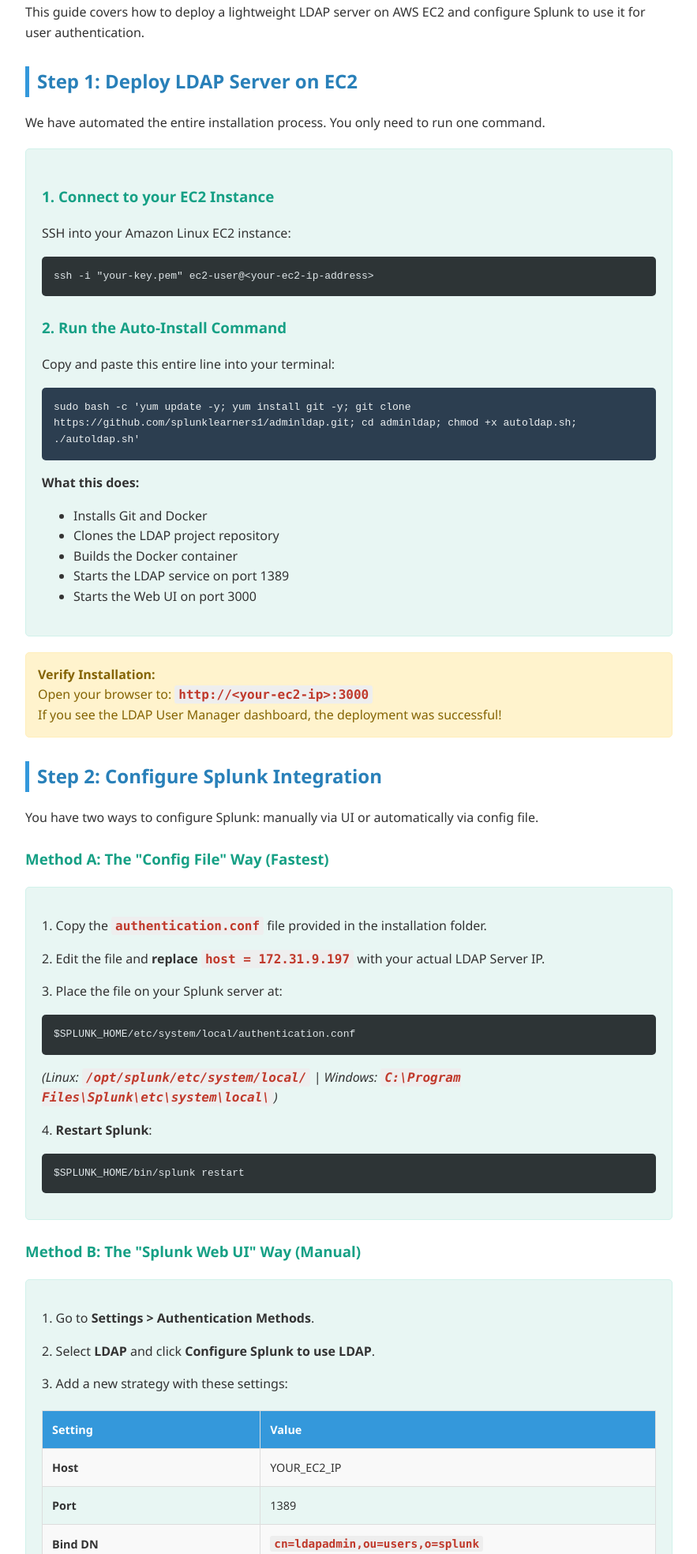
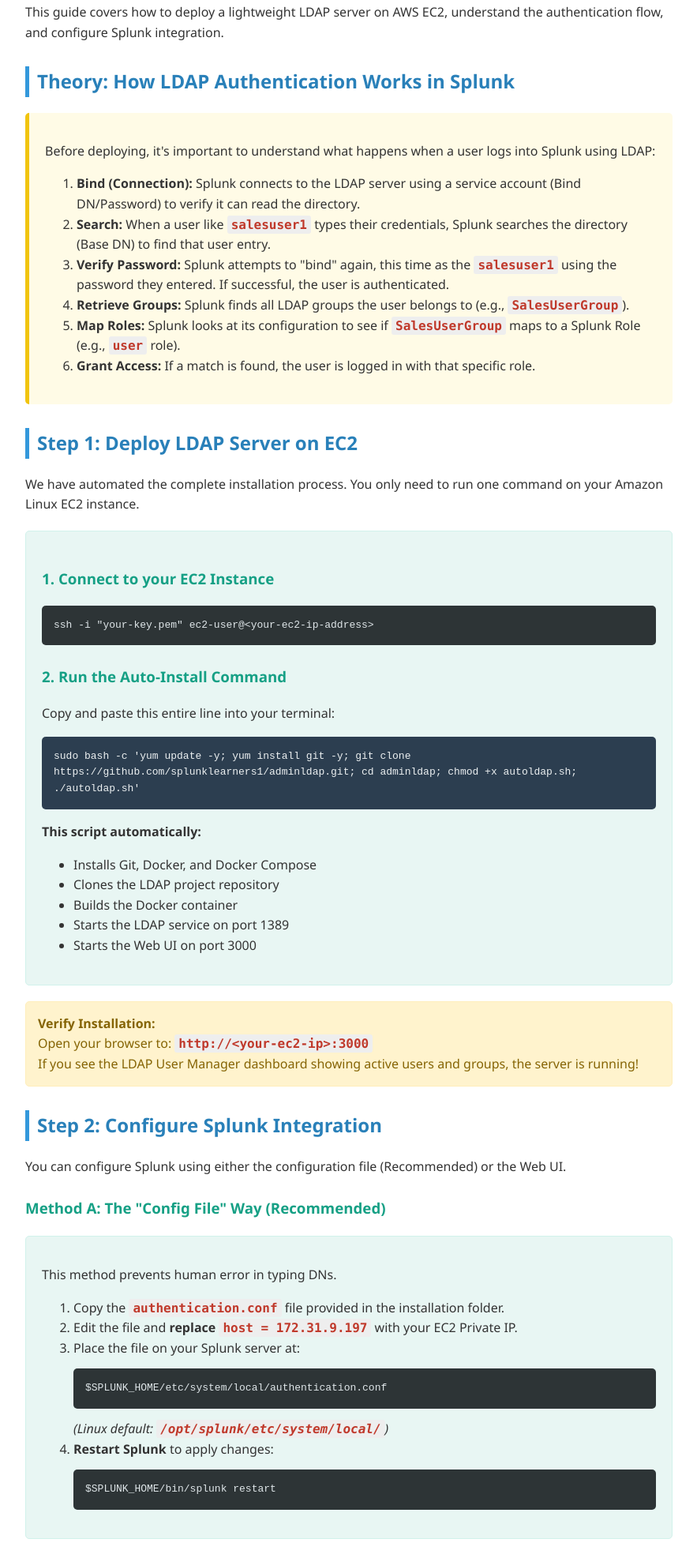
Before and after one commit to splunklearners1/adminldap, a website: page howtoldap.html in a window 1280 px wide. Shown: the part 214-2182 px from the top of the page at 79% size, without its empty margins (198-1081 px from the left). Drawn offline with Linux system fonts and the light colour scheme.

Commit message:
Added Theory section and refined Lab Guide steps

```diff
--- a/howtoldap.html
+++ b/howtoldap.html
@@ -99,22 +99,20 @@
             border: 1px solid #d1f2eb;
         }
 
+        .theory-block {
+            background: #fffbe6;
+            padding: 20px;
+            border-radius: 5px;
+            border-left: 5px solid #f1c40f;
+            margin: 20px 0;
+        }
+
         .alert {
             background: #fff3cd;
             color: #856404;
             padding: 15px;
             border: 1px solid #ffeeba;
             border-radius: 5px;
-        }
-
-        .btn-copy {
-            float: right;
-            cursor: pointer;
-            background: #ddd;
-            border: none;
-            padding: 5px 10px;
-            border-radius: 3px;
-            font-size: 12px;
         }
     </style>
 </head>
@@ -124,16 +122,37 @@
     <div class="container">
 
         <h1>LDAP Server Deployment & Splunk Integration Guide</h1>
-        <p>This guide covers how to deploy a lightweight LDAP server on AWS EC2 and configure Splunk to use it for user
-            authentication.</p>
+        <p>This guide covers how to deploy a lightweight LDAP server on AWS EC2, understand the authentication flow, and
+            configure Splunk integration.</p>
+
+        <!-- THEORY SECTION -->
+        <h2>Theory: How LDAP Authentication Works in Splunk</h2>
+        <div class="theory-block">
+            <p>Before deploying, it's important to understand what happens when a user logs into Splunk using LDAP:</p>
+            <ol>
+                <li><strong>Bind (Connection):</strong> Splunk connects to the LDAP server using a service account (Bind
+                    DN/Password) to verify it can read the directory.</li>
+                <li><strong>Search:</strong> When a user like <code>salesuser1</code> types their credentials, Splunk
+                    searches the directory (Base DN) to find that user entry.</li>
+                <li><strong>Verify Password:</strong> Splunk attempts to "bind" again, this time as the
+                    <code>salesuser1</code> using the password they entered. If successful, the user is authenticated.
+                </li>
+                <li><strong>Retrieve Groups:</strong> Splunk finds all LDAP groups the user belongs to (e.g.,
+                    <code>SalesUserGroup</code>).</li>
+                <li><strong>Map Roles:</strong> Splunk looks at its configuration to see if <code>SalesUserGroup</code>
+                    maps to a Splunk Role (e.g., <code>user</code> role).</li>
+                <li><strong>Grant Access:</strong> If a match is found, the user is logged in with that specific role.
+                </li>
+            </ol>
+        </div>
 
         <!-- STEP 1: DEPLOYMENT -->
         <h2>Step 1: Deploy LDAP Server on EC2</h2>
-        <p>We have automated the entire installation process. You only need to run one command.</p>
+        <p>We have automated the complete installation process. You only need to run one command on your Amazon Linux
+            EC2 instance.</p>
 
         <div class="step">
             <h3>1. Connect to your EC2 Instance</h3>
-            <p>SSH into your Amazon Linux EC2 instance:</p>
             <pre>ssh -i "your-key.pem" ec2-user@&lt;your-ec2-ip-address&gt;</pre>
 
             <h3>2. Run the Auto-Install Command</h3>
@@ -143,9 +162,9 @@
                 https://github.com/splunklearners1/adminldap.git; cd adminldap; chmod +x autoldap.sh; ./autoldap.sh'
             </div>
 
-            <p><strong>What this does:</strong></p>
+            <p><strong>This script automatically:</strong></p>
             <ul>
-                <li>Installs Git and Docker</li>
+                <li>Installs Git, Docker, and Docker Compose</li>
                 <li>Clones the LDAP project repository</li>
                 <li>Builds the Docker container</li>
                 <li>Starts the LDAP service on port 1389</li>
@@ -156,32 +175,37 @@
         <div class="alert">
             <strong>Verify Installation:</strong><br>
             Open your browser to: <code>http://&lt;your-ec2-ip&gt;:3000</code><br>
-            If you see the LDAP User Manager dashboard, the deployment was successful!
+            If you see the LDAP User Manager dashboard showing active users and groups, the server is running!
         </div>
 
         <!-- STEP 2: SPLUNK INTEGRATION -->
         <h2>Step 2: Configure Splunk Integration</h2>
-        <p>You have two ways to configure Splunk: manually via UI or automatically via config file.</p>
+        <p>You can configure Splunk using either the configuration file (Recommended) or the Web UI.</p>
 
-        <h3>Method A: The "Config File" Way (Fastest)</h3>
+        <h3>Method A: The "Config File" Way (Recommended)</h3>
         <div class="step">
-            <p>1. Copy the <code>authentication.conf</code> file provided in the installation folder.</p>
-            <p>2. Edit the file and <strong>replace <code>host = 172.31.9.197</code></strong> with your actual LDAP
-                Server IP.</p>
-            <p>3. Place the file on your Splunk server at:</p>
+            <p>This method prevents human error in typing DNs.</p>
+            <ol>
+                <li>Copy the <code>authentication.conf</code> file provided in the installation folder.</li>
+                <li>Edit the file and <strong>replace <code>host = 172.31.9.197</code></strong> with your EC2 Private
+                    IP.</li>
+                <li>Place the file on your Splunk server at:
                     <pre>$SPLUNK_HOME/etc/system/local/authentication.conf</pre>
-            <p><em>(Linux: <code>/opt/splunk/etc/system/local/</code> | Windows:
-                    <code>C:\Program Files\Splunk\etc\system\local\</code>)</em></p>
-            <p>4. <strong>Restart Splunk</strong>:</p>
+                    <em>(Linux default: <code>/opt/splunk/etc/system/local/</code>)</em>
+                </li>
+                <li><strong>Restart Splunk</strong> to apply changes:
                     <pre>$SPLUNK_HOME/bin/splunk restart</pre>
+                </li>
+            </ol>
         </div>
 
         <h3>Method B: The "Splunk Web UI" Way (Manual)</h3>
         <div class="step">
-            <p>1. Go to <strong>Settings > Authentication Methods</strong>.</p>
-            <p>2. Select <strong>LDAP</strong> and click <strong>Configure Splunk to use LDAP</strong>.</p>
-            <p>3. Add a new strategy with these settings:</p>
-
+            <p>If you prefer using the Splunk Interface:</p>
+            <ol>
+                <li>Go to <strong>Settings > Authentication Methods</strong>.</li>
+                <li>Select <strong>LDAP</strong> and click <strong>Configure Splunk to use LDAP</strong>.</li>
+                <li>Add a new strategy with these exact settings:
                     <table style="font-size: 0.9em;">
                         <tr>
                             <th>Setting</th>
@@ -232,17 +256,19 @@
                             <td><code>cn</code></td>
                         </tr>
                     </table>
-
-            <p>4. <strong>Map Groups:</strong> Go to "Map groups" and link them:</p>
+                </li>
+                <li><strong>Map Groups:</strong> Click "Map groups" and link them:
                     <ul>
                         <li><code>SplunkAdmins</code> → <strong>admin</strong> role</li>
                         <li><code>SalesUserGroup</code> → <strong>user</strong> role</li>
                     </ul>
+                </li>
+            </ol>
         </div>
 
         <!-- STEP 3: TESTING -->
-        <h2>Step 3: Test Authentication</h2>
-        <p>Now, verify that users can log in.</p>
+        <h2>Step 3: Test User Authentication</h2>
+        <p>Now, verify that the integration is working by logging in as an LDAP user.</p>
 
         <div class="step">
             <h3>1. Test Credentials</h3>
@@ -252,8 +278,8 @@
                     <tr>
                         <th>Username</th>
                         <th>Password</th>
-                        <th>Group</th>
-                        <th>Expected Role</th>
+                        <th>LDAP Group</th>
+                        <th>Splunk Role</th>
                     </tr>
                 </thead>
                 <tbody>
@@ -274,20 +300,22 @@
 
             <h3>2. Verification Steps</h3>
             <ol>
-                <li>Open Splunk in Incognito/Private mode.</li>
+                <li>Open Splunk in an <strong>Incognito/Private</strong> window (to avoid cached sessions).</li>
                 <li>Enter Username <code>salesuser1</code> and Password <code>password123</code>.</li>
                 <li>Click Login.</li>
-                <li><strong>Success:</strong> You should be logged in!</li>
-                <li>Check your role: Click your name in top bar > verify it says "user".</li>
+                <li><strong>Success Check:</strong> If logged in successfully, click your name in the top bar. You
+                    should see <strong>"user"</strong> role listed.</li>
             </ol>
         </div>
 
         <h2>Troubleshooting</h2>
         <ul>
-            <li><strong>Cannot connect to LDAP?</strong> Ensure Security Group for EC2 allows Inbound Traffic on port
-                <strong>1389</strong> and <strong>3000</strong>.</li>
-            <li><strong>Login fails?</strong> Check <code>splunkd.log</code> for "LDAP" errors.</li>
-            <li><strong>Wrong role?</strong> Check your Group Mappings in Splunk Settings.</li>
+            <li><strong>Connection Refused?</strong> ensure your EC2 Security Group allows Inbound Traffic on port
+                <strong>1389</strong> (LDAP) and <strong>3000</strong> (Web UI).</li>
+            <li><strong>Invalid Credentials?</strong> Check that you are typing the password correctly. Passwords are
+                case-sensitive.</li>
+            <li><strong>User logged in but no access?</strong> This means the "Role Mapping" step was missed. Go back to
+                Method B, Step 4.</li>
         </ul>
 
     </div>
```
Lines whose indentation alone changed are shown as unchanged.
